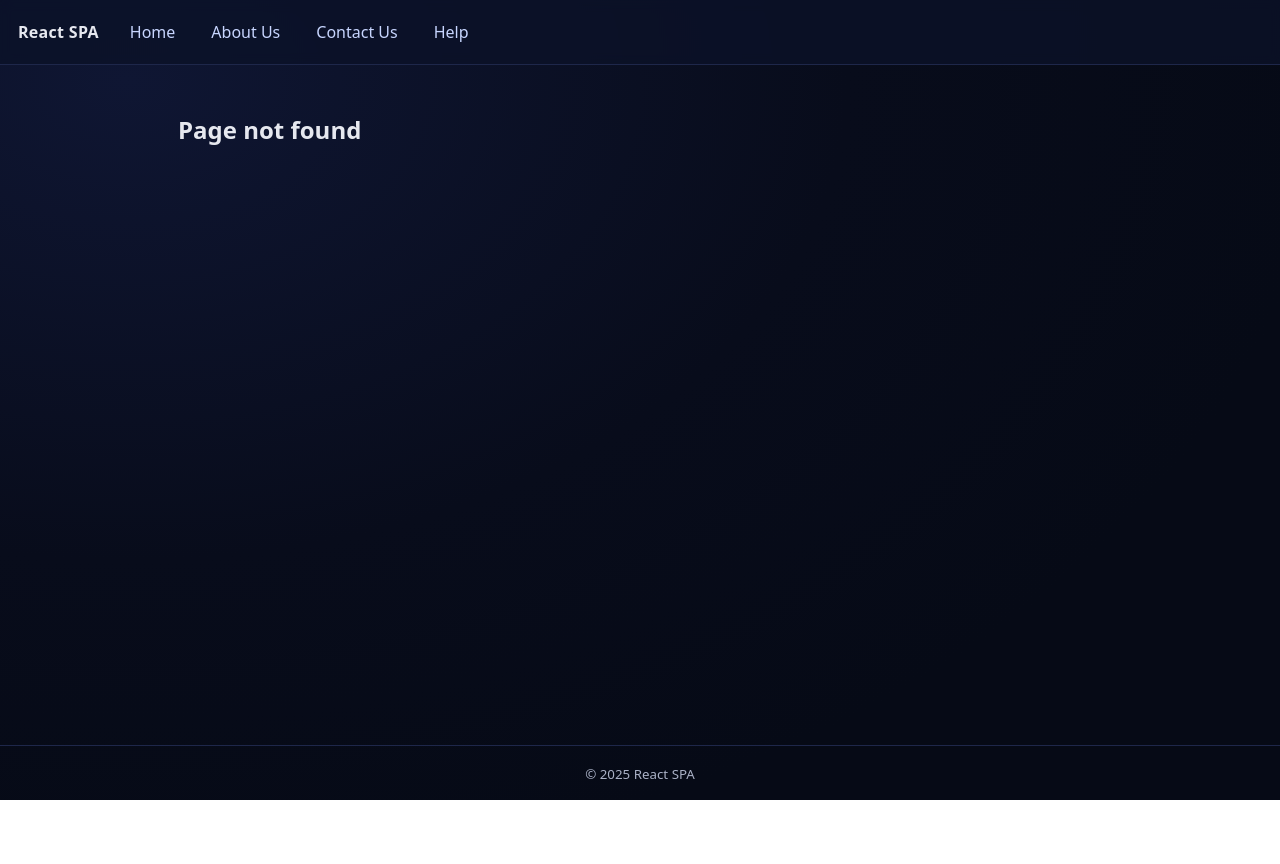
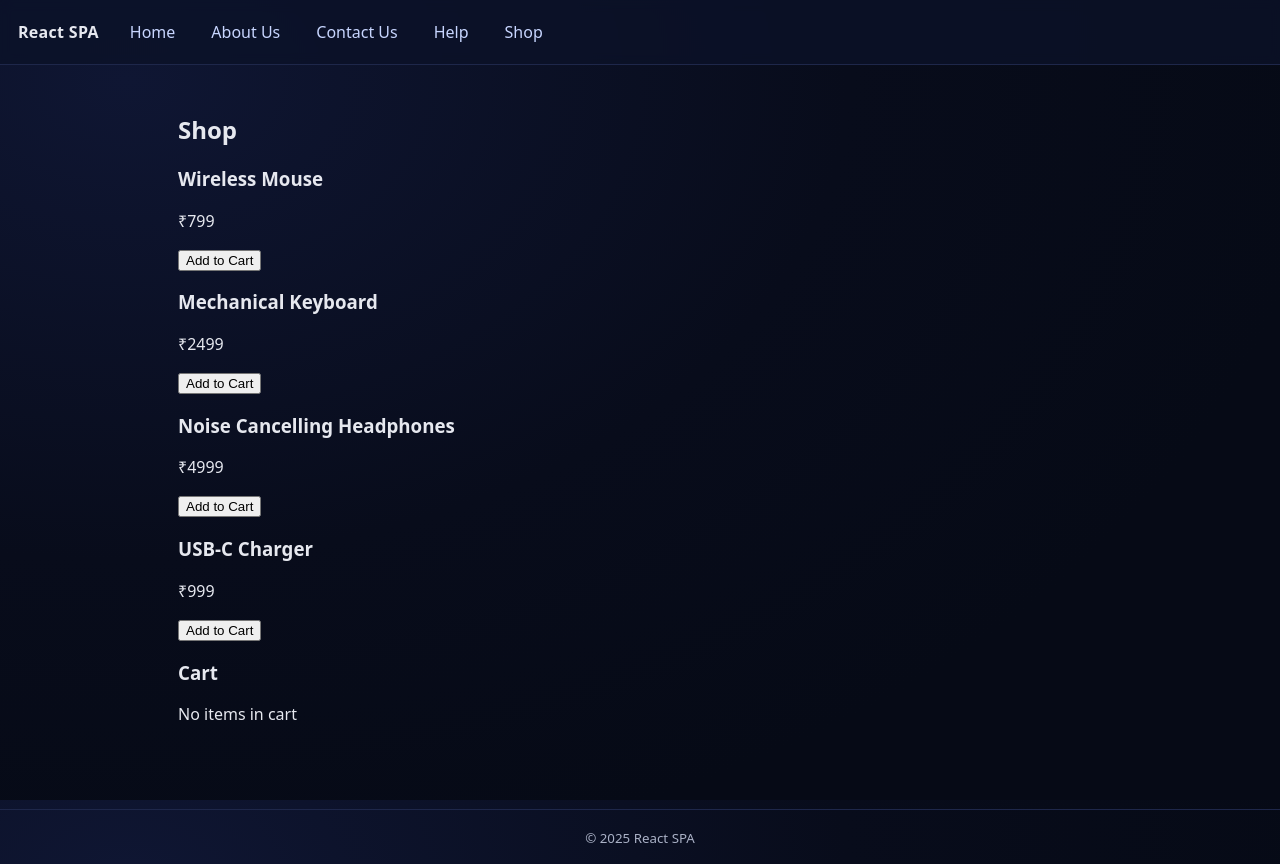
Before and after one commit to cucubura/reactspa, a React (Vite) app: page /shop in a window 1280 px wide. Before the commit this address had no page. Before the commit the page ends 800 px from the top, so only its background shows below. Built offline with nearby package versions, Linux system fonts and the light colour scheme.

Commit message:
shop added

```diff
--- a/src/App.jsx
+++ b/src/App.jsx
@@ -6,6 +6,7 @@ import Home from './pages/Home.jsx';
 import About from './pages/About.jsx';
 import Contact from './pages/Contact.jsx';
 import Help from './pages/Help.jsx';
+import Shop from "./pages/Shop.jsx";
 
 function RouteTracker() {
   const location = useLocation();
@@ -38,6 +39,7 @@ export default function App() {
             <NavLink to="/about" className={({ isActive }) => isActive ? 'link active' : 'link'}>About Us</NavLink>
             <NavLink to="/contact" className={({ isActive }) => isActive ? 'link active' : 'link'}>Contact Us</NavLink>
             <NavLink to="/help" className={({ isActive }) => isActive ? 'link active' : 'link'}>Help</NavLink>
+            <NavLink to="/help" className={({ isActive }) => isActive ? 'link active' : 'link'}>Shop</NavLink>
           </nav>
         </header>
 
@@ -49,6 +51,7 @@ export default function App() {
             <Route path="/contact" element={<Contact />} />
             <Route path="/help" element={<Help />} />
             <Route path="*" element={<h2>Page not found</h2>} />
+            <Route path="/shop" element={<Shop />} />   {/* New Shop route */}
           </Routes>
         </main>
 
--- /dev/null
+++ b/src/pages/Shop.jsx
@@ -0,0 +1,57 @@
+import { useState } from "react";
+
+const sampleProducts = [
+  { id: 1, name: "Wireless Mouse", price: 799 },
+  { id: 2, name: "Mechanical Keyboard", price: 2499 },
+  { id: 3, name: "Noise Cancelling Headphones", price: 4999 },
+  { id: 4, name: "USB-C Charger", price: 999 }
+];
+
+export default function Shop() {
+  const [cart, setCart] = useState([]);
+
+  const addToCart = (product) => {
+    setCart([...cart, product]);
+  };
+
+  const checkout = () => {
+    alert("Order placed successfully! Payment method: Cash on Delivery 💵");
+    setCart([]);
+  };
+
+  return (
+    <div className="shop">
+      <h2>Shop</h2>
+      <div className="products">
+        {sampleProducts.map((p) => (
+          <div key={p.id} className="product-card">
+            <h3>{p.name}</h3>
+            <p>₹{p.price}</p>
+            <button onClick={() => addToCart(p)}>Add to Cart</button>
+          </div>
+        ))}
+      </div>
+
+      <div className="cart">
+        <h3>Cart</h3>
+        {cart.length === 0 ? (
+          <p>No items in cart</p>
+        ) : (
+          <>
+            <ul>
+              {cart.map((item, i) => (
+                <li key={i}>
+                  {item.name} - ₹{item.price}
+                </li>
+              ))}
+            </ul>
+            <p>
+              <strong>Total: ₹{cart.reduce((sum, item) => sum + item.price, 0)}</strong>
+            </p>
+            <button onClick={checkout}>Checkout (Cash on Delivery)</button>
+          </>
+        )}
+      </div>
+    </div>
+  );
+}
```
Also changed, not shown: 2 other files (tests, documents, lock files or other folders).
